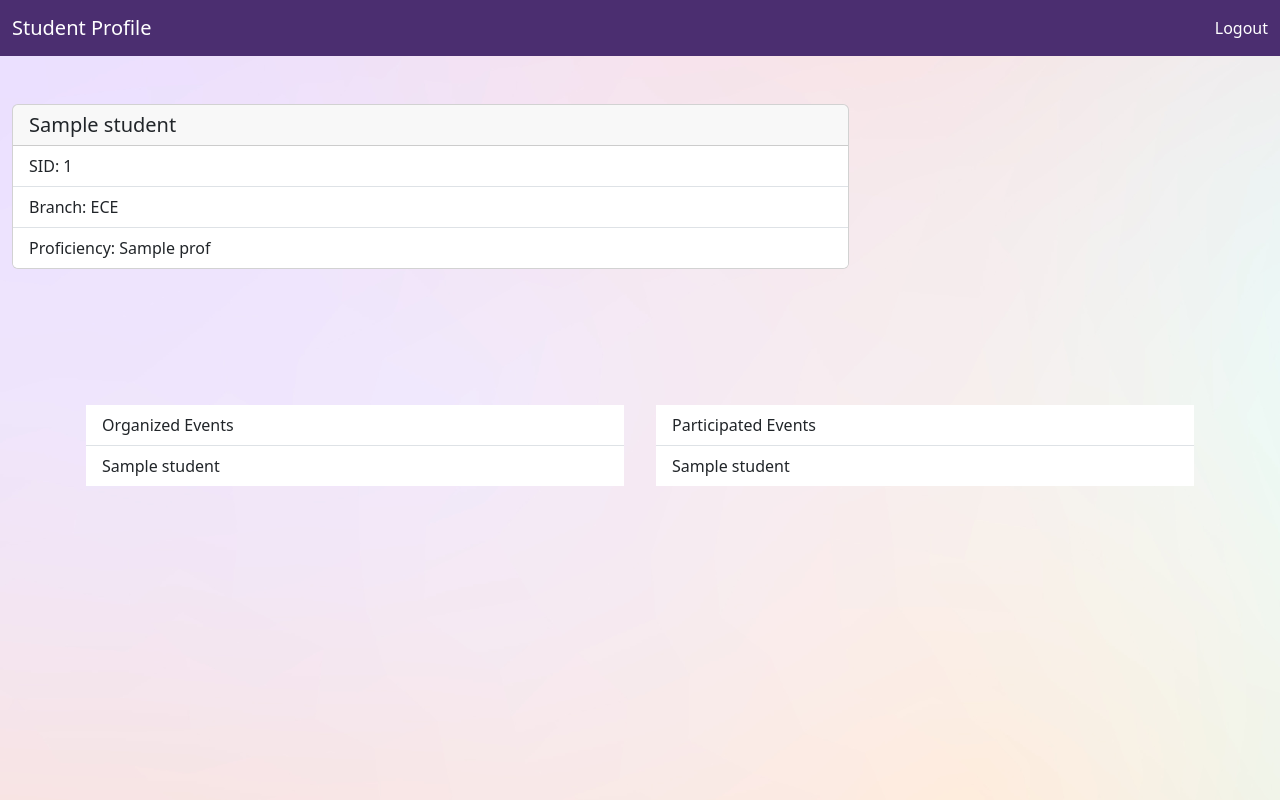
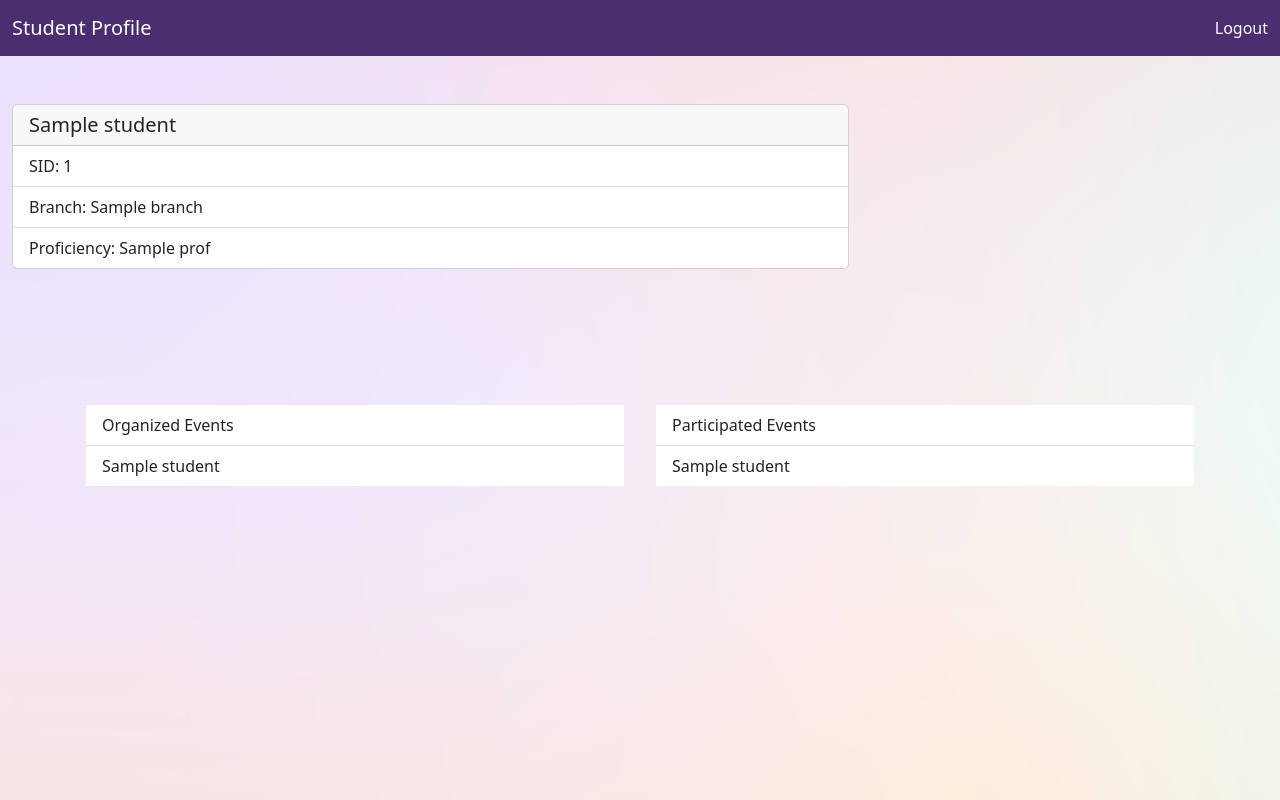
Before and after one commit to mineeshabrar/dsaapp, a Django app: page /student/1/ in a window 1280 px wide. Run offline with Django 4.2, Linux system fonts and the light colour scheme; tables that the repository leaves empty hold one stand-in row (values such as "Sample post"); a database or web service that is not in the repository returns one stand-in record (values such as "Sample title"); some libraries are stand-ins or nearby versions.

Commit message:
branch dynamic fetch
update local db of student_student

```diff
--- a/student/db.py
+++ b/student/db.py
@@ -39,7 +39,8 @@ except Exception as e:
 #       "event_participation": [
 #         "ev3"
 #       ],
-#       "points": ""
+#       "points": "9",
+#       "branch": "Ece"
 #     },
 #     {
 #       "sid": "19105123",
@@ -54,7 +55,8 @@ except Exception as e:
 #         "mus3",
 #         "mus4"
 #       ],
-#       "points": ""
+#       "points": "10",
+#       "branch": "EcE"
 #     }
 #   ]
 # }
--- a/templates/student_home_page.html
+++ b/templates/student_home_page.html
@@ -32,7 +32,7 @@
 
           <ul class="list-group list-group-flush">
             <li class="list-group-item">SID: {{ student.sid }}</li>
-            <li class="list-group-item">Branch: ECE</li>
+            <li class="list-group-item">Branch: {{student.branch}}</li>
             <li class="list-group-item">Proficiency: {{ student.prof }}</li>
           </ul>
         </div>
```
